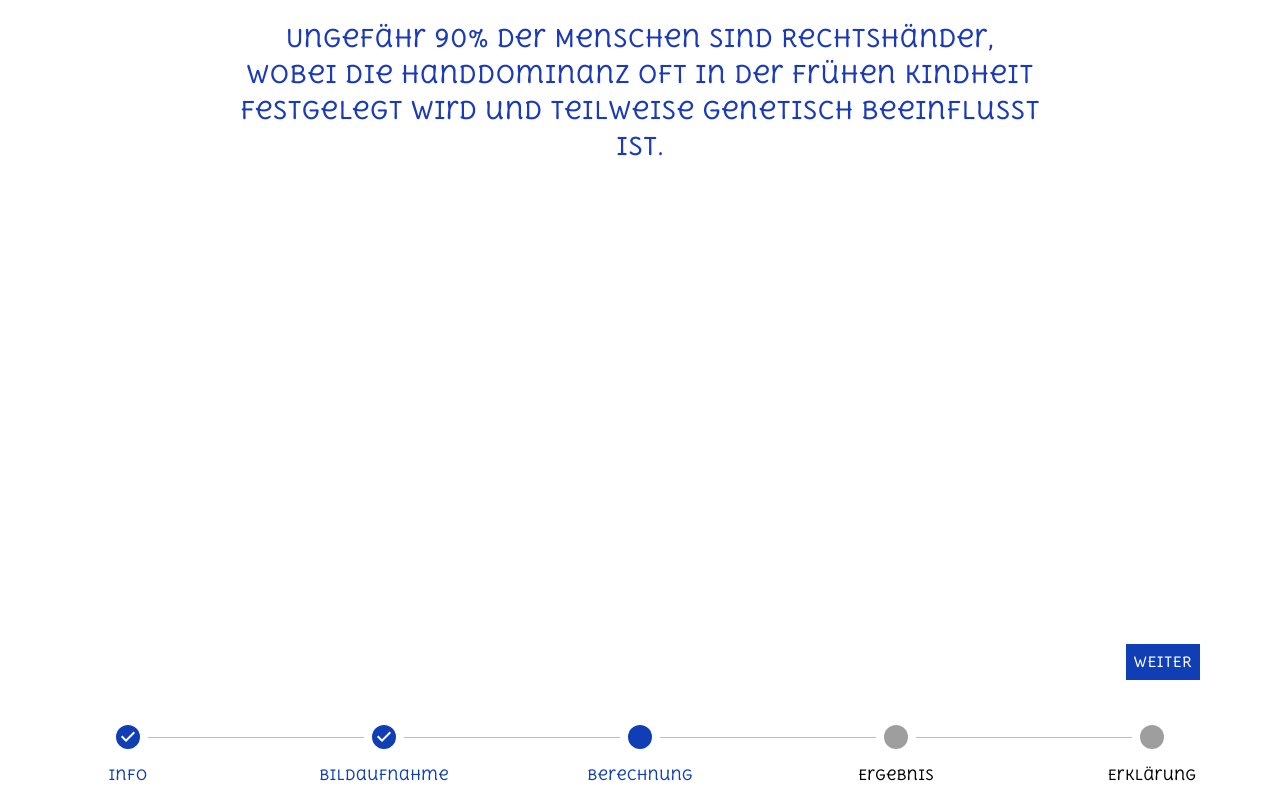
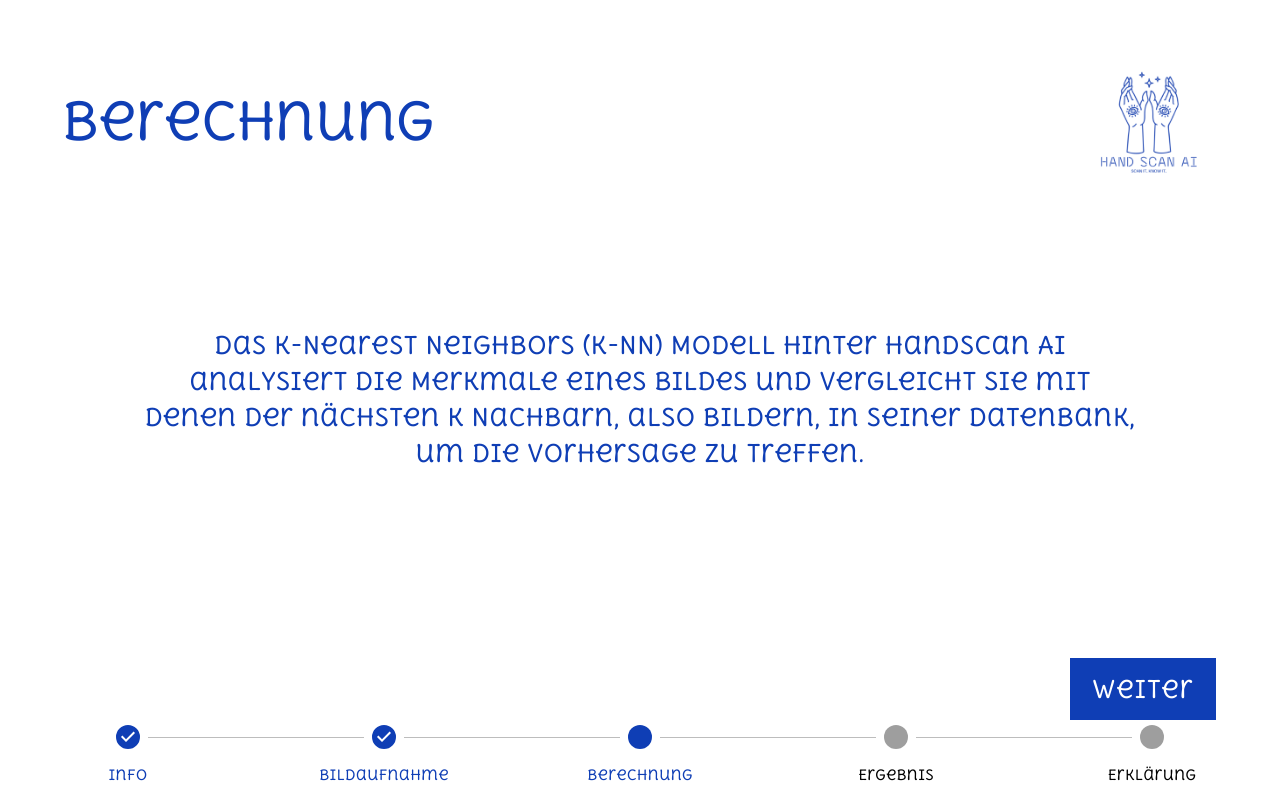
Before and after one commit to ZDDduesseldorf/HandScanAI, a React (Vite) app in the folder frontend/: page /processing in a window 1280 px wide. Built offline with nearby package versions, Linux system fonts and the light colour scheme.

Commit message:
Style processing page

```diff
--- a/frontend/src/components/layout/Centered.tsx
+++ b/frontend/src/components/layout/Centered.tsx
@@ -2,9 +2,10 @@ import { Box, styled } from '@mui/material';
 
 interface Props {
   children: React.ReactNode;
+  style?: string;
 }
 
-export default function Centered({ children }: Props) {
+export default function Centered({ children, style }: Props) {
   const Centered = styled(Box)`
     display: flex;
     flex-direction: column;
@@ -12,6 +13,7 @@ export default function Centered({ children }: Props) {
     width: 90%; /* Expands while keeping margins */
     max-width: 1000px; /* Prevents it from being too narrow */
     margin: 0 auto;
+    ${style}
   `;
 
   return <Centered>{children}</Centered>;
--- a/frontend/src/components/layout/CenteredFullWidth.tsx
+++ b/frontend/src/components/layout/CenteredFullWidth.tsx
@@ -2,9 +2,10 @@ import { Box, styled } from '@mui/material';
 
 interface Props {
   children: React.ReactNode;
+  style?: string;
 }
 
-export default function CenteredFullWidth({ children }: Props) {
+export default function CenteredFullWidth({ children, style = '' }: Props) {
   const Centered = styled(Box)`
     display: flex;
     flex-direction: column;
@@ -13,6 +14,7 @@ export default function CenteredFullWidth({ children }: Props) {
     height: 100vh;
     width: 100vw;
     background-color: white;
+    ${style}
   `;
 
   return <Centered>{children}</Centered>;
--- a/frontend/src/pages/Processing.tsx
+++ b/frontend/src/pages/Processing.tsx
@@ -1,20 +1,18 @@
-import React, { useEffect } from 'react';
-import { Typography, styled, Box } from '@mui/material';
-import NavButton from '@/components/buttons/Navigation';
+import { useEffect } from 'react';
+import { useNavigate } from 'react-router-dom';
 import { useQuery } from '@apollo/client';
+
 import { GET_SCAN_RESULT } from '@/services/queries';
 import { GetScanResultData } from '@/services/graphqlTypes';
 import { useAppStore } from '@/store/appStore';
 
-const CenteredInformationText = styled(Typography)`
-  font-family: 'Delius Unicase', cursive;
-  color: #1a3ab8;
-  text-align: center;
-  font-size: clamp(1rem, 2vw, 1.5rem);
-  margin-bottom: 20px;
-`;
+import WithMargins from '@/components/layout/WithMargins';
+import Header from '@/components/custom/Header';
+import NarrowFixedBottomRight from '@/components/buttons/NarrowFixedBottomRight';
+import Centered from '@/components/layout/Centered';
 
-const Processing: React.FC = () => {
+export default function Processing() {
+  const navigate = useNavigate();
   const scanEntry = useAppStore((state) => state.scanEntry);
 
   const { data, loading, error } = useQuery<GetScanResultData>(
@@ -35,22 +33,32 @@ const Processing: React.FC = () => {
       setNearestNeighbours(data.getScanResult.nearestNeigbhourInfo);
     }
   }, [data, setScanResult, setNearestNeighbours]);
+
   if (error) return <p>Error: {error.message}</p>;
 
   return (
-    <Box>
-      <CenteredInformationText>
-        Ungefähr 90% der Menschen sind Rechtshänder,
-        <br />
-        wobei die Handdominanz oft in der frühen Kindheit <br />
-        festgelegt wird und teilweise genetisch beeinflusst
-        <br /> ist.
-      </CenteredInformationText>
+    <WithMargins mx="2em" my="1.5em">
+      <Header title="Berechnung" />
+      <Centered
+        style="
+          color: var(--primary);
+          font-family: 'Delius Unicase', cursive;
+          text-align: center;
+          font-size: 1.5em;
+          padding-top: 5em;
+        "
+      >
+        Das k-Nearest Neighbors (k-NN) Modell hinter HandScan AI analysiert die
+        Merkmale eines Bildes und vergleicht sie mit denen der nächsten k
+        Nachbarn, also Bildern, in seiner Datenbank, um die Vorhersage zu
+        treffen.
+      </Centered>
       <br></br>
-      {/* {loading && <CircularProgress></CircularProgress>} */}
-      {!loading && <NavButton RouteTo="/result-1">Weiter</NavButton>}
-    </Box>
+      {!loading && (
+        <NarrowFixedBottomRight onClick={() => navigate('/result-1')}>
+          Weiter
+        </NarrowFixedBottomRight>
+      )}
+    </WithMargins>
   );
-};
-
-export default Processing;
+}
```
